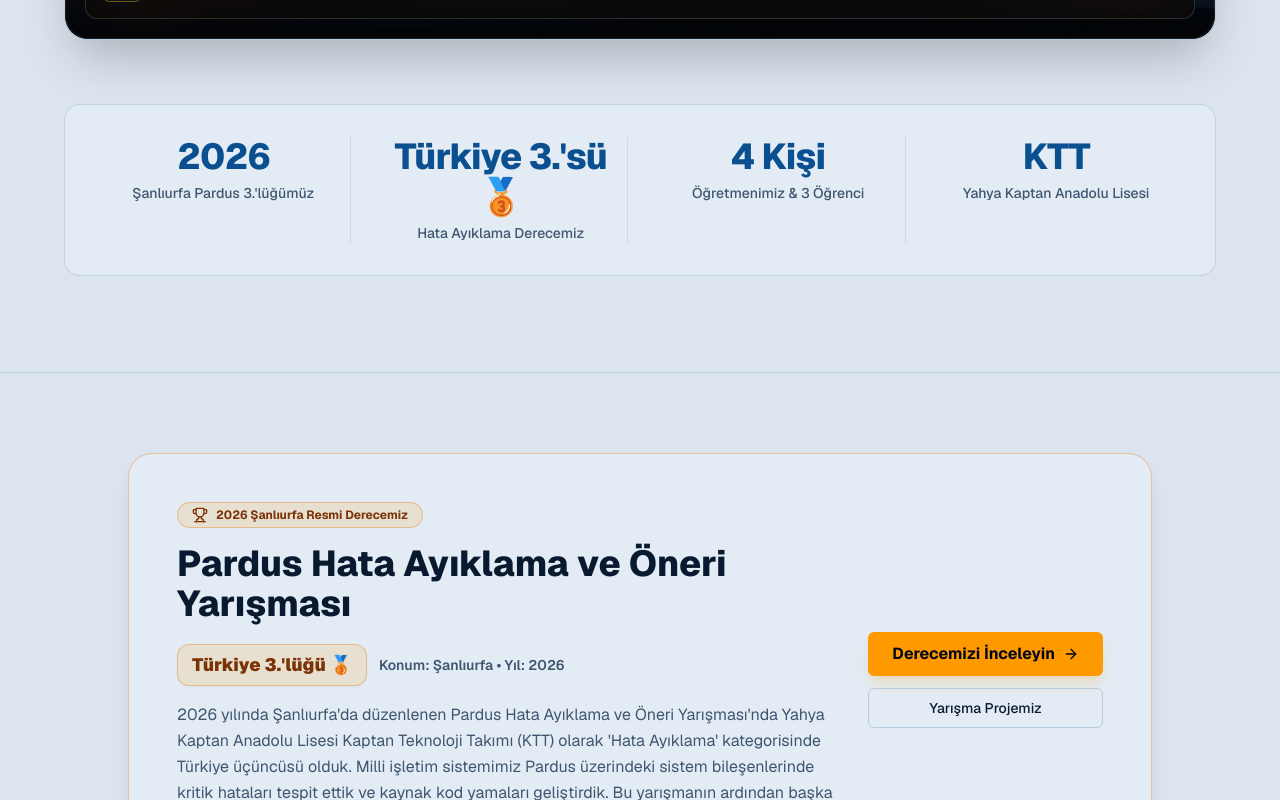
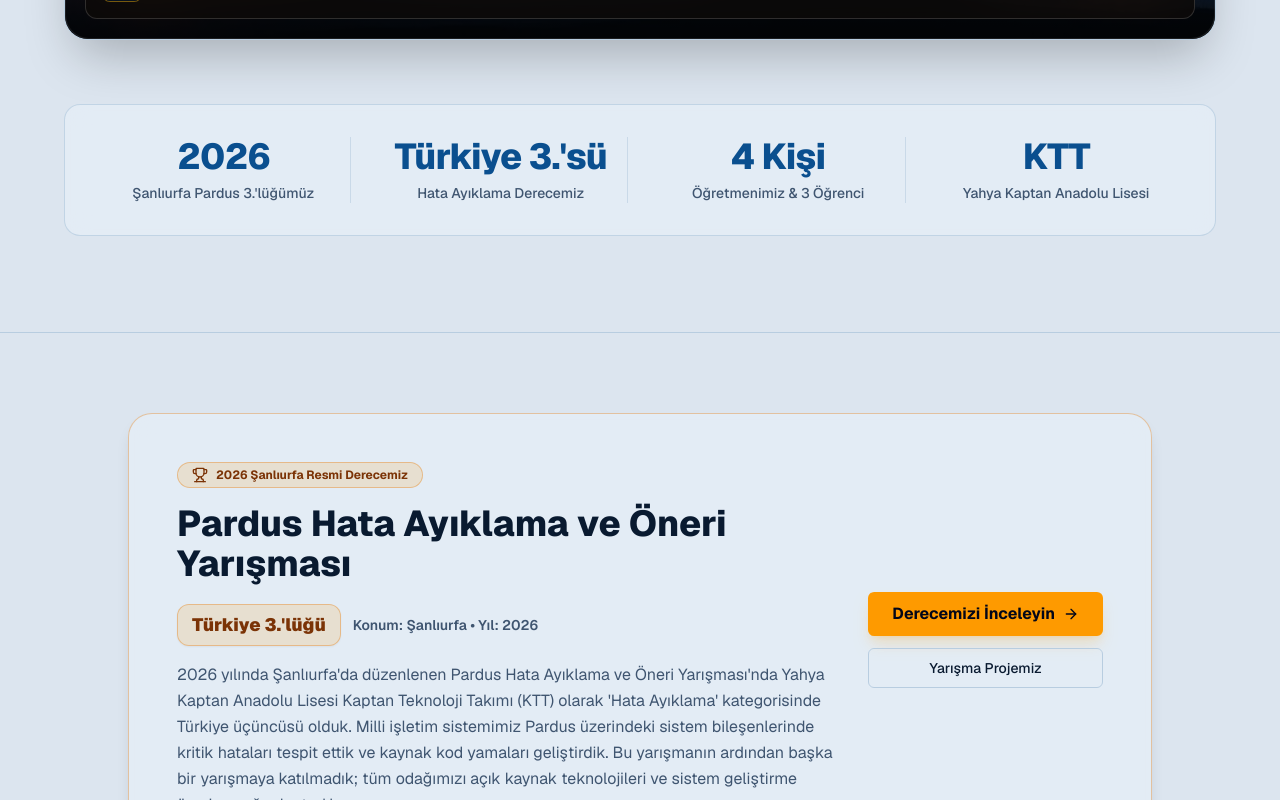
Before and after one commit to Kaptan-Teknoloji-Team/website, a Next.js app: page / in a window 1280 px wide. Shown: the part 1160-1960 px from the top of the page. Built offline with nearby package versions, Linux system fonts and the light colour scheme.

Commit message:
refactor: remove bronze medal emojis from award text across components and data files

```diff
--- a/app/about/page.tsx
+++ b/app/about/page.tsx
@@ -171,7 +171,7 @@
                 <dt className="text-muted-foreground text-xs font-medium uppercase tracking-wider">Resmi Derecemiz</dt>
                 <dd className="mt-1.5">
                   <span className="inline-flex items-center gap-1.5 rounded-lg border border-amber-600/35 bg-amber-500/15 px-3 py-1 text-xs sm:text-sm font-bold text-amber-900 dark:text-amber-300 shadow-xs">
-                    2026 Şanlıurfa Pardus 3.&apos;lüğü 🥉
+                    2026 Şanlıurfa Pardus 3.&apos;lüğü
                   </span>
                 </dd>
               </div>
--- a/components/Hero.tsx
+++ b/components/Hero.tsx
@@ -80,7 +80,7 @@
               <span className="hidden sm:inline text-muted-foreground">•</span>
               <div className="flex items-center gap-1.5">
                 <Trophy className="h-4 w-4 text-amber-500" />
-                <span>2026 Şanlıurfa Pardus 3.&apos;lüğü 🥉</span>
+                <span>2026 Şanlıurfa Pardus 3.&apos;lüğü </span>
               </div>
             </div>
           </div>
@@ -109,7 +109,7 @@
                   </div>
                   <div className="absolute top-3 right-3">
                     <span className="inline-flex items-center px-2 py-0.5 rounded text-[10px] font-semibold bg-primary/20 border border-primary/40 text-primary">
-                      Türkiye 3.&apos;lüğü 🥉
+                      Türkiye 3.&apos;lüğü
                     </span>
                   </div>
 
@@ -131,7 +131,7 @@
                     <p className="text-[10px] text-muted-foreground">Şanlıurfa Finali</p>
                   </div>
                   <div className="p-2 rounded-lg bg-card border border-border">
-                    <p className="text-primary font-bold text-sm">3.&apos;lük 🥉</p>
+                    <p className="text-primary font-bold text-sm">3.&apos;lük </p>
                     <p className="text-[10px] text-muted-foreground">Hata Ayıklama</p>
                   </div>
                   <div className="p-2 rounded-lg bg-card border border-border">
--- a/data/team-data.ts
+++ b/data/team-data.ts
@@ -87,7 +87,7 @@
   logo: "/images/ktt_logo.png",
   stats: [
     { value: "2026", label: "Şanlıurfa Pardus 3.'lüğümüz" },
-    { value: "Türkiye 3.'sü 🥉", label: "Hata Ayıklama Derecemiz" },
+    { value: "Türkiye 3.'sü ", label: "Hata Ayıklama Derecemiz" },
     { value: "4 Kişi", label: "Öğretmenimiz & 3 Öğrenci" },
     { value: "KTT", label: "Yahya Kaptan Anadolu Lisesi" },
   ],
@@ -159,7 +159,7 @@
       "2026 Şanlıurfa Pardus Hata Ayıklama Yarışması finalinde Türkiye üçüncülüğü kazandık",
     ],
     technologies: ["Pardus", "Linux", "C", "GDB", "Valgrind", "Bash", "Açık Kaynak"],
-    status: "Tamamlandı (Türkiye 3.'sü Olduk 🥉)",
+    status: "Tamamlandı (Türkiye 3.'sü Olduk )",
     images: [
       {
         src: "/images/pardus_project.png",
@@ -203,7 +203,7 @@
     id: "pardus-hata-ayiklama-2026",
     competition: "Pardus Hata Ayıklama ve Öneri Yarışması",
     organization: "Pardus / TÜBİTAK ULAKBİM",
-    result: "Türkiye 3.'lüğü 🥉",
+    result: "Türkiye 3.'lüğü ",
     date: "2026",
     location: "Şanlıurfa",
     description:
@@ -256,7 +256,7 @@
     date: "2026",
     imageUrl: "/images/ktt_hero.jpg",
     description: "Şanlıurfa'da düzenlenen Pardus Hata Ayıklama ve Öneri Yarışması finalinde elde ettiğimiz Türkiye 3.'lüğü derecemiz.",
-    specs: ["Şanlıurfa", "TÜBİTAK ULAKBİM", "Türkiye 3.'lüğü 🥉"],
+    specs: ["Şanlıurfa", "TÜBİTAK ULAKBİM", "Türkiye 3.'lüğü "],
   },
   {
     id: "ktt-logo",
```
